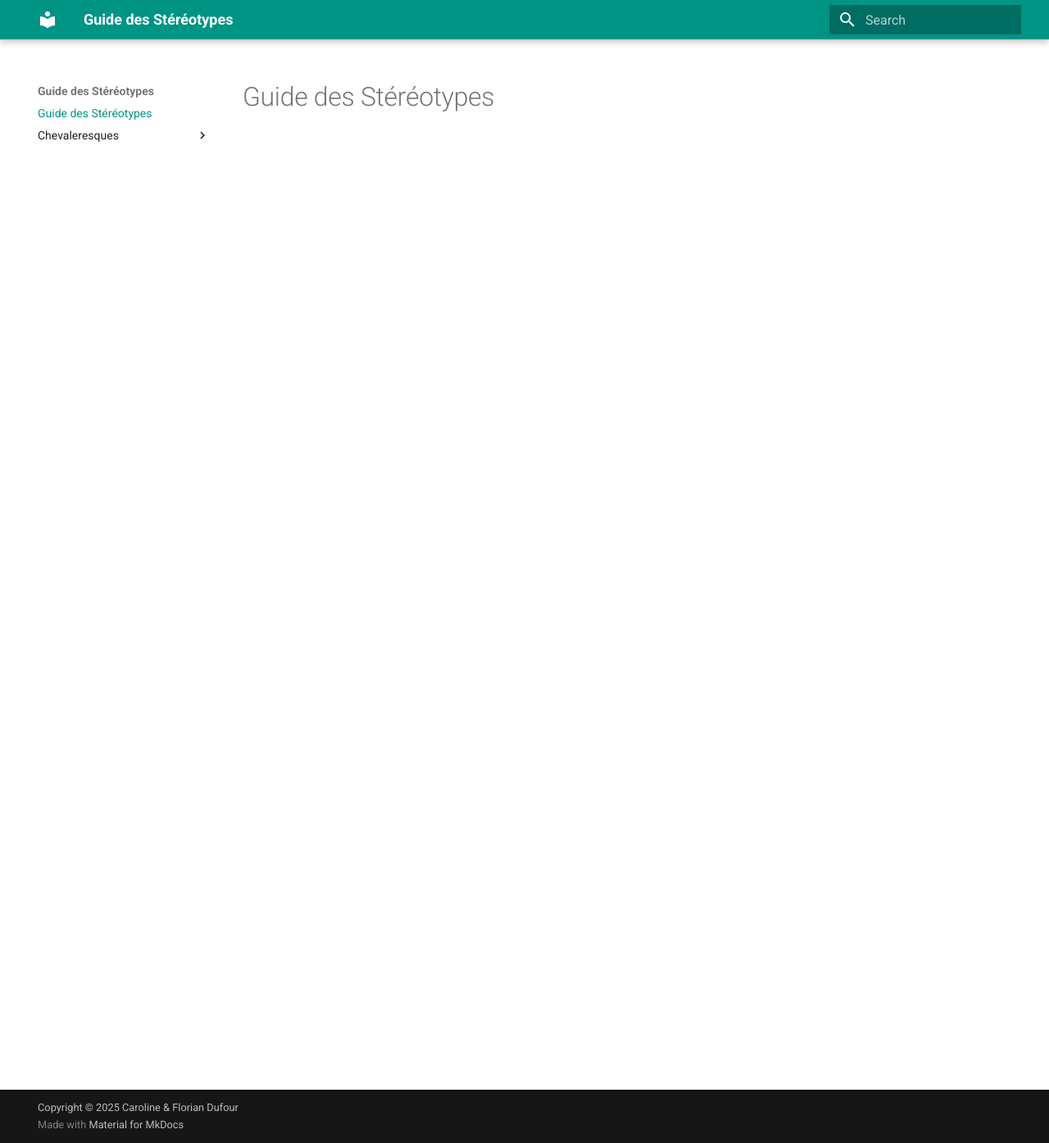
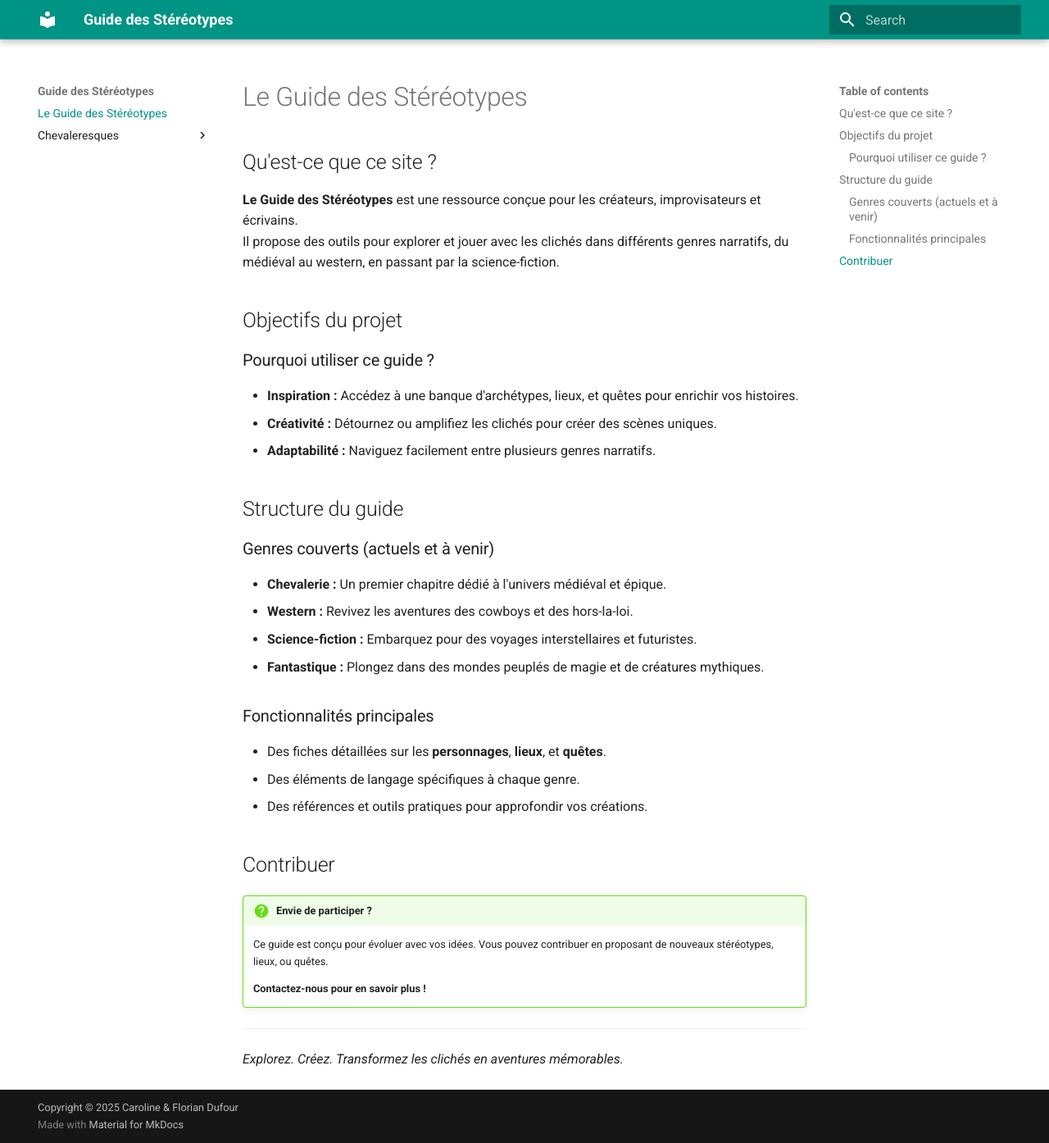
Before and after one commit to FlorianDufour/guide_stereo_impro, an MkDocs documentation site: the page built from docs/index.md, in a window 1280 px wide and 1394 px high. Shown: the whole window at 82% size. Built offline with MkDocs 1.6.1 and Material for MkDocs 9.7.7, drawn with Linux system fonts in a browser that asks for light colours.

Commit message:
Add first page about the guide

```diff
--- a/docs/index.md
+++ b/docs/index.md
@@ -1 +1,40 @@
-# Guide des Stéréotypes
+# Le Guide des Stéréotypes
+
+## Qu'est-ce que ce site ?
+
+**Le Guide des Stéréotypes** est une ressource conçue pour les créateurs, improvisateurs et écrivains.
+Il propose des outils pour explorer et jouer avec les clichés dans différents genres narratifs, du médiéval au western, en passant par la science-fiction.
+
+## Objectifs du projet
+
+### Pourquoi utiliser ce guide ?
+
+- **Inspiration :** Accédez à une banque d'archétypes, lieux, et quêtes pour enrichir vos histoires.
+- **Créativité :** Détournez ou amplifiez les clichés pour créer des scènes uniques.
+- **Adaptabilité :** Naviguez facilement entre plusieurs genres narratifs.
+
+## Structure du guide
+
+### Genres couverts (actuels et à venir)
+
+- **Chevalerie :** Un premier chapitre dédié à l'univers médiéval et épique.
+- **Western :** Revivez les aventures des cowboys et des hors-la-loi.
+- **Science-fiction :** Embarquez pour des voyages interstellaires et futuristes.
+- **Fantastique :** Plongez dans des mondes peuplés de magie et de créatures mythiques.
+
+### Fonctionnalités principales
+
+- Des fiches détaillées sur les **personnages**, **lieux**, et **quêtes**.
+- Des éléments de langage spécifiques à chaque genre.
+- Des références et outils pratiques pour approfondir vos créations.
+
+## Contribuer
+
+!!! question "Envie de participer ?"
+    Ce guide est conçu pour évoluer avec vos idées. Vous pouvez contribuer en proposant de nouveaux stéréotypes, lieux, ou quêtes.
+
+    **Contactez-nous pour en savoir plus !**
+
+---
+
+*Explorez. Créez. Transformez les clichés en aventures mémorables.*
```
